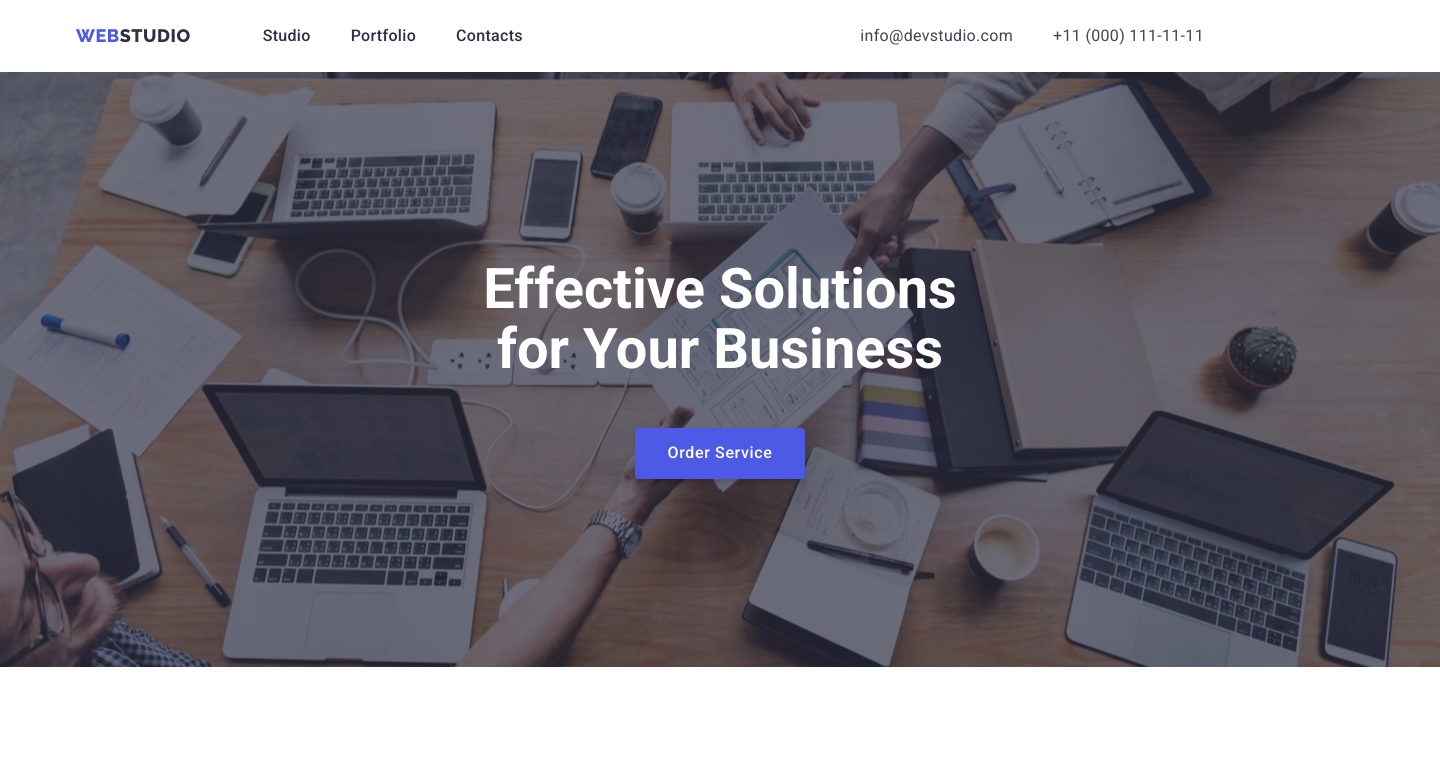
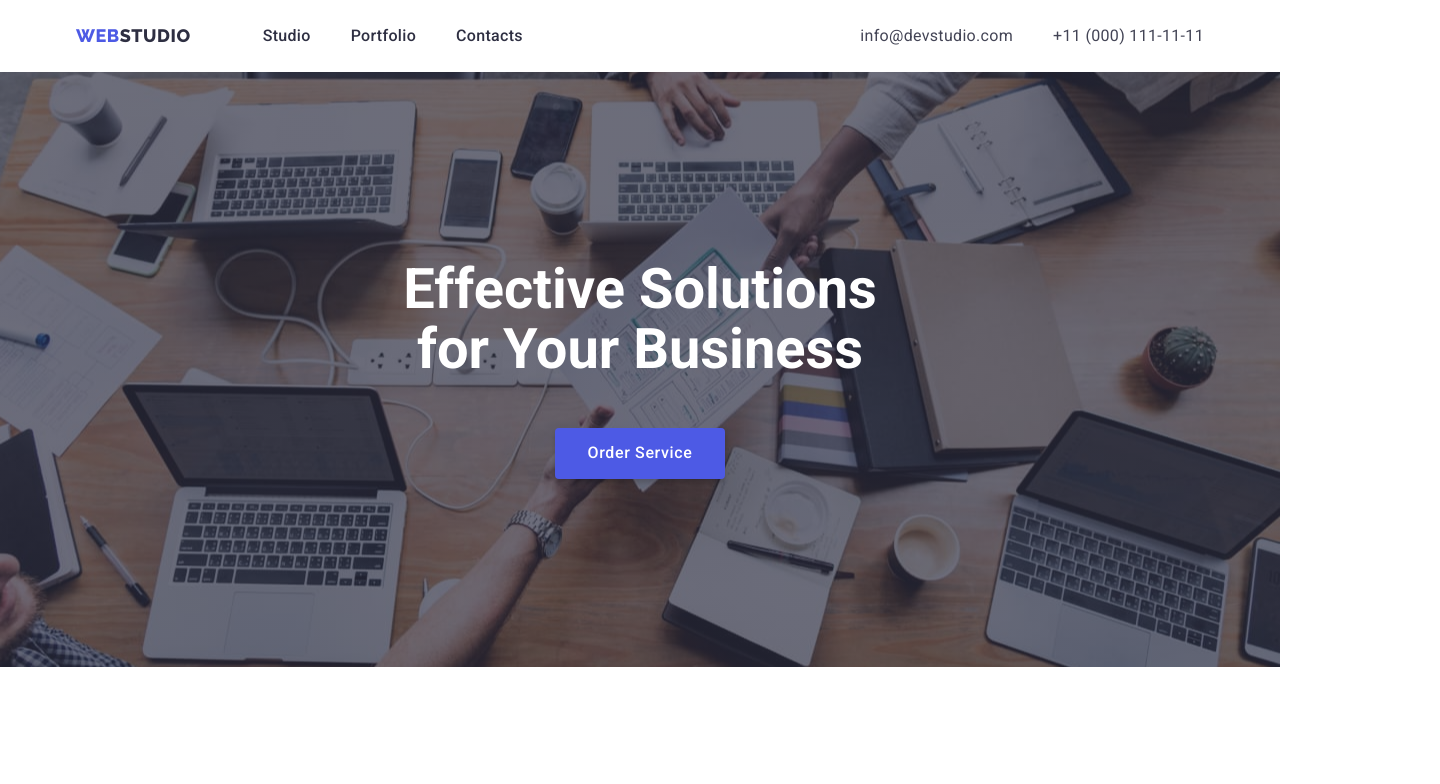
Before and after one commit to Korotkyy/goit-markup-hw-04, a plain HTML site: page index.html in a window 1280 px wide. Shown: the top 784 px of the page, 1440 px wide, since content can reach past the window. Drawn offline with nearby package versions, Linux system fonts and the light colour scheme.

Commit message:
background size

```diff
--- a/css/styles.css
+++ b/css/styles.css
@@ -126,7 +126,7 @@ border-color: transparent;
     box-shadow: 0px 4px 4px rgba(0, 0, 0, 0.15);
 }
 .hiro-section {
-    width: 1440px;
+    width: auto;
     background-color: var(--background-hiro);
     padding-top: 188px;
     padding-bottom: 188px;
@@ -134,7 +134,7 @@ border-color: transparent;
     background-image: linear-gradient(rgba(46, 47, 66, 0.7), rgba(46, 47, 66, 0.7)), url(../images/people-office\ 1\ \(1\).jpg);
     background-repeat: no-repeat;
     background-position: center;
-    background-size: cover;
+    background-size: 1440px;
     margin: auto;
 }
 
--- a/index.html
+++ b/index.html
@@ -38,12 +38,12 @@
     </header>
 
             <main>
-                <section class="hiro-section">
+                    <section class="hiro-section">
+                            <h1 class="hiro">Effective Solutions for Your Business</h1>
+                        <button type="button" class="order-service">Order Service</button>
 
-                        <h1 class="hiro">Effective Solutions for Your Business</h1>
-                    <button type="button" class="order-service">Order Service</button>
-
-                </section>
+                    </section>
+                </sectio >
 
 
                <section class="skills-container">
```
